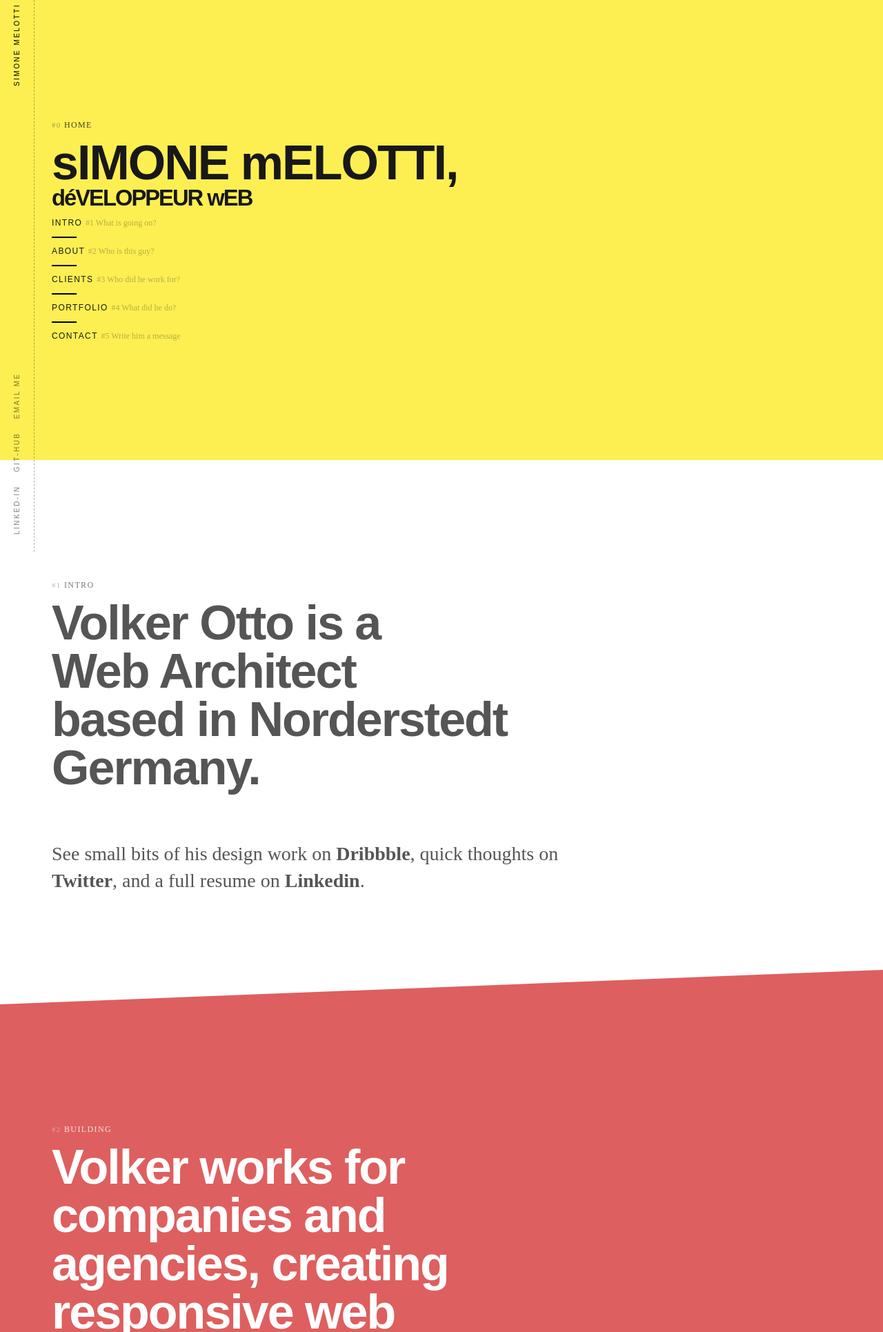
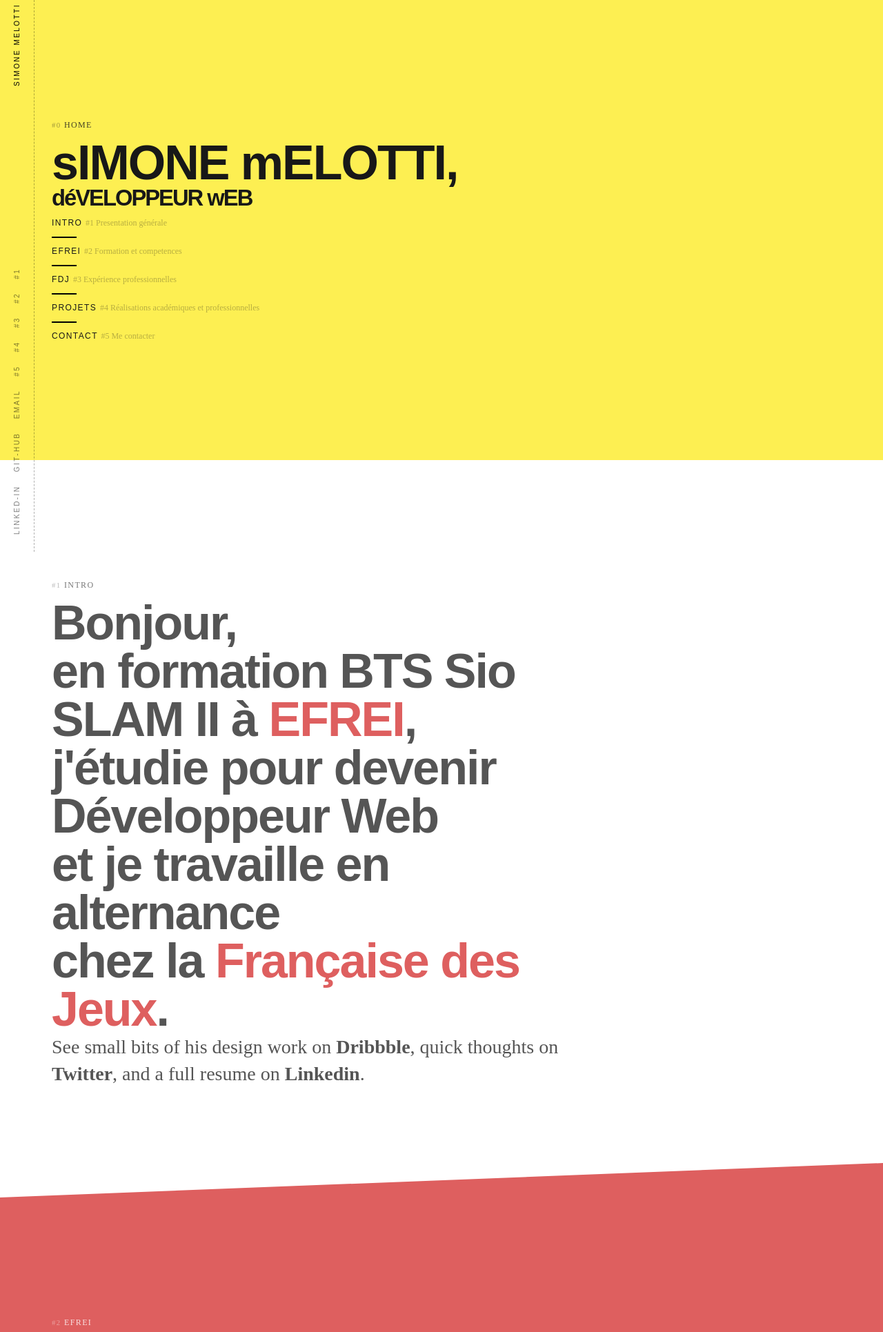
Before and after one commit to Simone-Me/Portfolio, a PHP site: page / in a window 1280 px wide. Shown: the top 1931 px of the page at 69% size. Run offline with PHP 8.4, Linux system fonts and the light colour scheme; some libraries are stand-ins or nearby versions.

Commit message:
add js file

```diff
--- a/index.css
+++ b/index.css
@@ -111,7 +111,7 @@
   margin: 0;
   padding: 0;
 }
-a {
+a:any-link {
   text-decoration: none;
 }
 /** * The fixed Side */
@@ -441,3 +441,17 @@
   color: #343436;
   opacity: 0.7;
 }
+
+.block h1 {
+  margin: 0 !important;
+}
+
+#efrei-link:hover {
+  color: #0d7cc0;
+}
+#fdj-link:hover {
+  color: #282d87;
+}
+a:-webkit-any-link {
+  text-decoration: none;
+}
--- a/index.html
+++ b/index.html
@@ -32,11 +32,16 @@
           >Git-hub</a
         >
         <a
-          href="https://mail.google.com/mail/?view=cm&fs=1&to=simone.melotti@gmail.com&su=INFORMATION&body=Bonjour Simone, après avoir consulté votre portfolio je voudrais vous contacter à propos de"
+          href="https://mail.google.com/mail/?view=cm&fs=1&to=simone.melotti96@gmail.com&su=INFORMATION&body=Bonjour Simone, après avoir consulté votre portfolio je voudrais vous contacter à propos de"
           target="_blank"
           rel="noopener noreferrer"
-          >EMAIL ME</a
+          >EMAIL</a
         >
+        <a href="#contact">#5</a>
+        <a href="#portfolio">#4</a>
+        <a href="#clients">#3</a>
+        <a href="#about">#2</a>
+        <a href="#intro">#1</a>
       </div>
     </div>
   </nav>
@@ -50,21 +55,26 @@
           <h3 class="title">déVELOPPEUR wEB</h3>
           <ul class="anchornav">
             <li>
-              <a href="#intro">Intro <span>#1 What is going on?</span></a>
+              <a href="#intro">Intro <span>#1 Presentation générale</span></a>
             </li>
             <li>
-              <a href="#about">About <span>#2 Who is this guy?</span></a>
+              <a href="#about"
+                >EFREI <span>#2 Formation et competences</span></a
+              >
             </li>
             <li>
               <a href="#clients"
-                >Clients <span>#3 Who did he work for?</span></a
+                >FDJ <span>#3 Expérience professionnelles</span></a
               >
             </li>
             <li>
-              <a href="#portfolio">Portfolio <span>#4 What did he do?</span></a>
+              <a href="#portfolio"
+                >Projets
+                <span>#4 Réalisations académiques et professionnelles</span></a
+              >
             </li>
             <li>
-              <a href="#contact">Contact <span>#5 Write him a message</span></a>
+              <a href="#contact">Contact <span>#5 Me contacter</span></a>
             </li>
           </ul>
         </div>
@@ -76,10 +86,21 @@
         <div class="block">
           <a class="pre" href="#intro"><span>#1</span>Intro</a>
           <h1>
-            Volker Otto is a<br />
-            Web Architect<br />
-            based in Norderstedt<br />
-            Germany.
+            Bonjour, <br />
+            en formation BTS Sio SLAM II à
+            <span id="efrei-link" href="https://www.efrei.fr/">EFREI</span
+            >,<br />
+            j'étudie pour devenir Développeur Web<br />
+            et je travaille en alternance<br />
+            chez la
+            <span
+              ><a
+                id="fdj-link"
+                href="https://www.groupefdj.com/"
+                target="_blank"
+                >Française des Jeux</a
+              ></span
+            >.
           </h1>
           <p class="lead">
             See small bits of his design work on
@@ -103,7 +124,7 @@
 
       <div class="section__inner">
         <div class="block">
-          <a class="pre" href="#about"><span>#2</span>Building</a>
+          <a class="pre" href="#about"><span>#2</span>EFREI</a>
           <h2>
             Volker works for companies and agencies, creating responsive web
             applications.
@@ -127,7 +148,7 @@
 
       <div class="section__inner">
         <div class="block">
-          <a class="pre" href="#clients"><span>#3</span>Clients</a>
+          <a class="pre" href="#clients"><span>#3</span>FDJ</a>
           <h2>
             Volker works with corporations, institutions and startups in a wide
             range of industries.
@@ -150,7 +171,7 @@
 
       <div class="section__inner">
         <div class="block">
-          <a class="pre" href="#portfolio"><span>#4</span>Portfolio</a>
+          <a class="pre" href="#portfolio"><span>#4</span>Projets</a>
           <h2>Portfolio Item #1</h2>
           <p class="lead">
             Here are some of his clients, he has had the pleasure working with.
@@ -182,19 +203,34 @@
     <section class="section section--contact" id="contact">
       <div class="section__inner">
         <div class="block">
-          <a class="pre" href="#contact"><span>#5</span>Get in touch</a>
+          <a class="pre" href="#contact"><span>#5</span>Contact</a>
           <h2>
             For work inquiries<br />please email:<br />
             <span
-              ><a href="mailto:hello@volkerotto.net"
-                >hello@volkerotto.net</a
+              ><a
+                href="https://mail.google.com/mail/?view=cm&fs=1&to=simone.melotti96@gmail.com&su=INFORMATION&body=Bonjour Simone, après avoir consulté votre portfolio je voudrais vous contacter à propos de"
+                target="_blank"
+                rel="noopener noreferrer"
+                >simone.melotti96@gmail.com</a
               ></span
             >
           </h2>
           <p class="lead">
-            More links: <a href="https://dribbble.com/hellovolker">Dribbble</a>,
-            <a href="https://twitter.com/hellovolker">Twitter</a> and
-            <a href="https://www.linkedin.com/in/ottovolker">Linkedin</a>.
+            More links:
+            <a href="https://www.linkedin.com/in/simone-melotti/">Linked-in</a>,
+            <a
+              href="https://github.com/Simone-Me/"
+              target="_blank"
+              rel="noopener noreferrer"
+              >Git-Hub</a
+            >
+            and
+            <a
+              href="https://www.linkedin.com/in/ottovolker"
+              target="_blank"
+              rel="noopener noreferrer"
+              >Linkedin</a
+            >.
           </p>
         </div>
       </div>
--- /dev/null
+++ b/index.js
@@ -0,0 +1,5 @@
+const efreiSpan = document.querySelector("span#efrei-link");
+
+efreiSpan.addEventListener("click", function () {
+  window.location.href = "https://www.efrei.fr/";
+});
```
